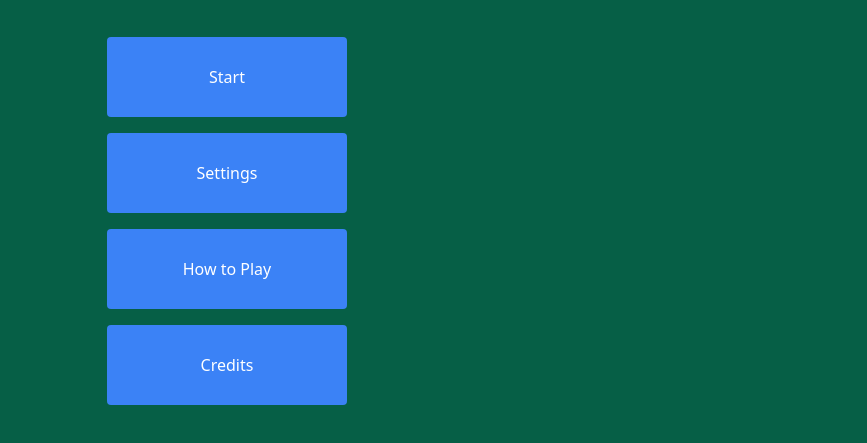
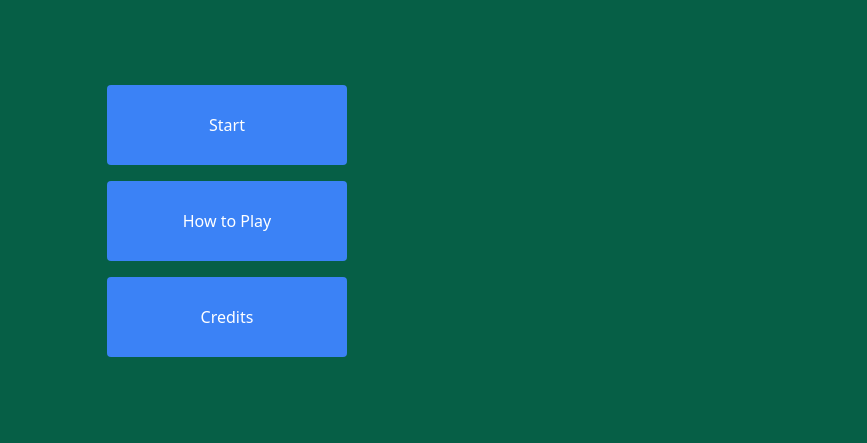
Before and after one commit to TennaThePhantom/War, a website with bundled scripts: page main-code/index.html in a window 1280 px wide. Shown: the part 219-662 px from the top of the page, without its empty margins (413-1280 px from the left). Built offline with nearby package versions, Linux system fonts and the light colour scheme.

Commit message:
removed settings

```diff
--- a/main-code/index.html
+++ b/main-code/index.html
@@ -59,12 +59,6 @@
 						class="tw-w-60 tw-h-20 tw-px-30 tw-py-2 tw-bg-blue-500 tw-text-white tw-rounded hover:tw-bg-blue-600 tw-transition tw-duration-300"
 					>
 						Start
-					</button>
-					<button
-						id="settingsButton"
-						class="tw-w-60 tw-h-20 tw-px-30 tw-py-2 tw-bg-blue-500 tw-text-white tw-rounded hover:tw-bg-blue-600 tw-transition tw-duration-300"
-					>
-						Settings
 					</button>
 					<button
 						id="helpButton"
--- a/main-code/script.js
+++ b/main-code/script.js
@@ -26,7 +26,6 @@ export const screenPage = {
 };
 
 const startButton = document.getElementById("startButton");
-const settingsButton = document.getElementById("settingsButton");
 const helpButton = document.getElementById("helpButton");
 const returnBackArrow = document.getElementById("previously");
 let removeMainScreenElements = [];
```
